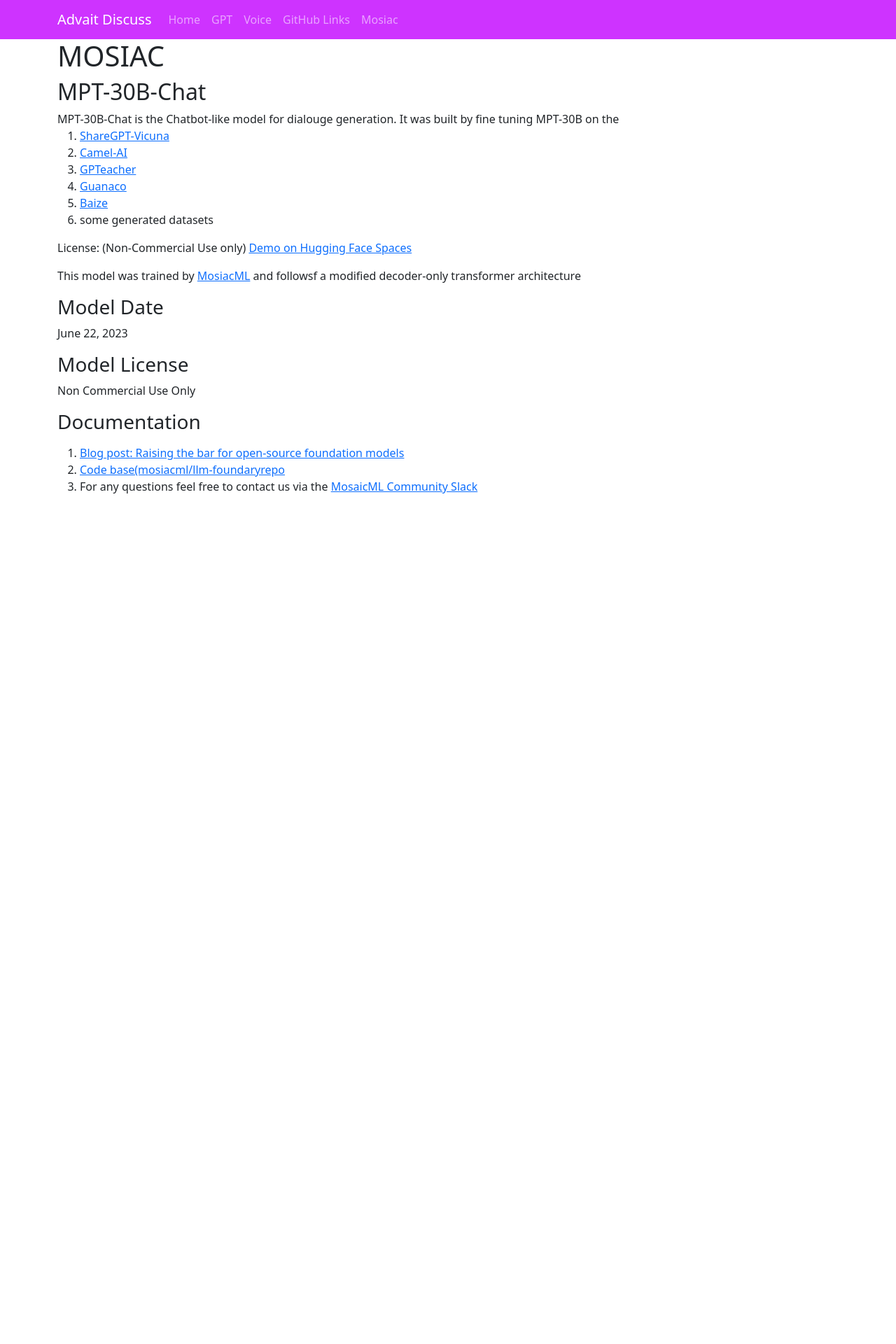
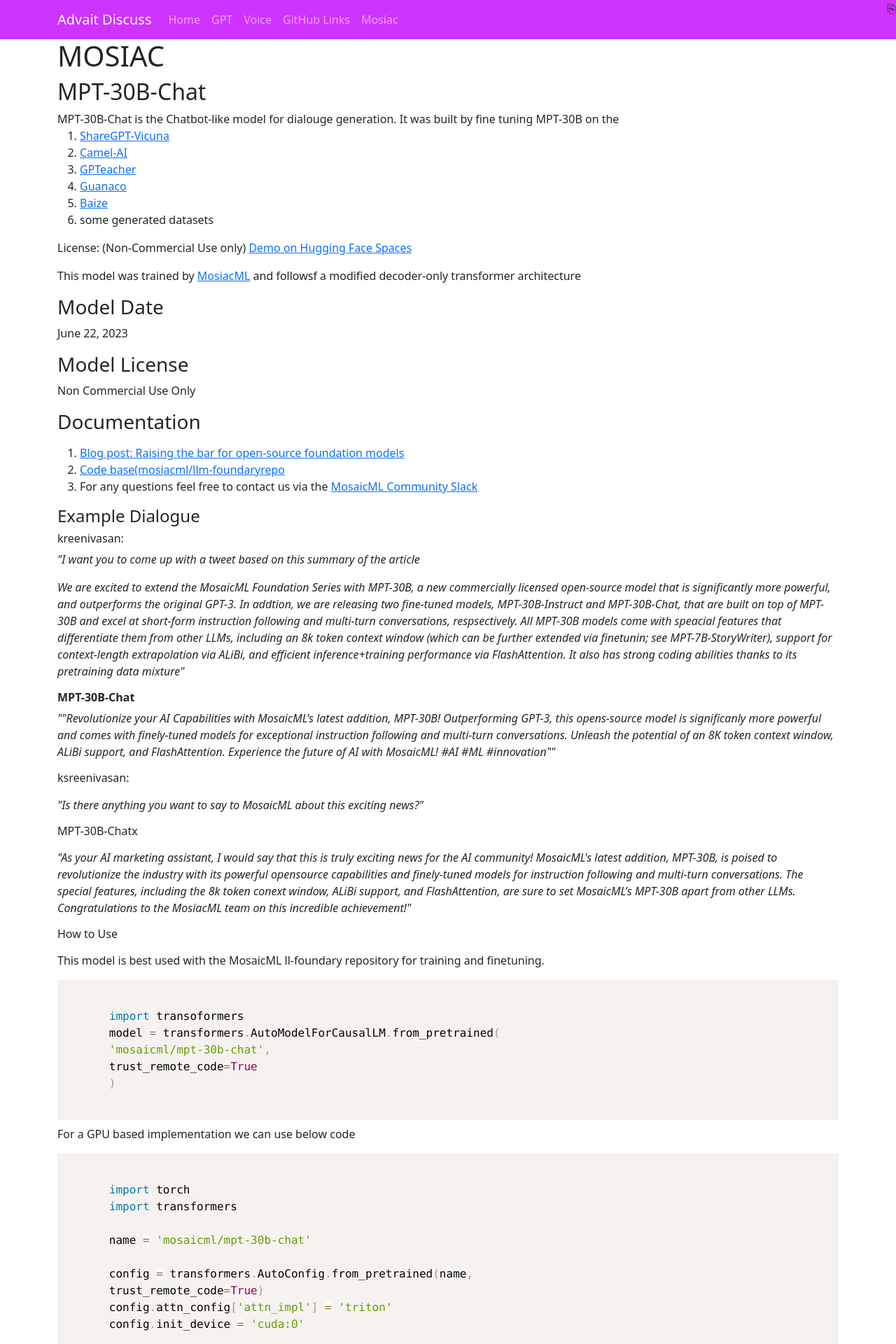
Before and after one commit to viswanath27/advait_chat, a Flask app: page /mosiac in a window 1280 px wide. Shown: the top 1920 px of the page at 70% size. Before the commit the page ends 705 px from the top, so only its background shows below. Run offline with Flask 3, Linux system fonts and the light colour scheme; some web fonts are replaced.

Commit message:
updated the code
updated the code

```diff
--- a/static/css/styles.css
+++ b/static/css/styles.css
@@ -42,6 +42,20 @@
 li a:hover {
     background-color: #111;
 }*/
+
+    .code-container {
+      position: relative;
+      display: inline-block;
+    }
+
+    .copy-icon {
+      position: absolute;
+      top: 0;
+      right: 0;
+      cursor: pointer;
+    }
+
+
 .bg-custom {
     background-color: #CE33FF;
 }
--- a/templates/mosiac.html
+++ b/templates/mosiac.html
@@ -1,3 +1,4 @@
+
 {% extends "layout.html" %}
 
 {% block content %}
@@ -37,7 +38,137 @@
       <li>For any questions feel free to contact us via the <a href="https://mosaicml-community.slack.com/join/shared_invite/zt-1vztur6kg-E9nsEEuo6nF_rPTgB1Br7g#/shared-invite/email">MosaicML Community Slack</a></li>
     </ol>
   </p>
+  <p>
+    <h4>Example Dialogue</h4>
+    <h6>kreenivasan:</h6>
+   <p> <i>"I want you to come up with a tweet based on this summary of the article</i></p>
+  <p><i>We are excited to extend the MosaicML Foundation Series with MPT-30B, a new commercially licensed open-source model that is significantly more powerful, and outperforms the original GPT-3. In addtion, we are releasing two fine-tuned models, MPT-30B-Instruct and MPT-30B-Chat, that are built on top of MPT-30B and excel at short-form instruction following and multi-turn conversations, respsectively. All MPT-30B models come with speacial features that differentiate them from other LLMs, including an 8k token context window (which can be further extended via finetunin; see MPT-7B-StoryWriter), support for context-length extrapolation via ALiBi, and efficient inference+training performance via FlashAttention. It also has strong coding abilities thanks to its pretraining data mixture"</i></p>
+  </p>
+  <p>
+    <h6><b>MPT-30B-Chat</b></h6>
+    <p><i>""Revolutionize your AI Capabilities with MosaicML's latest addition, MPT-30B! Outperforming GPT-3, this opens-source model is significanly more powerful and comes with finely-tuned models for exceptional instruction following and multi-turn conversations. Unleash the potential of an 8K token context window, ALiBi support, and FlashAttention. Experience the future of AI with MosaicML! #AI #ML #innovation""</i></p>
+    </p>
+  <p>
+  <p><h6>ksreenivasan:</h6></p>
+  <p><i>"Is there anything you want to say to MosaicML about this
+      exciting news?"</i></p>
+  <p><h6>MPT-30B-Chatx</h6></p>
+  <p><i>"As your AI marketing assistant, I would say that this is
+  truly exciting news for the AI community! MosaicML's latest
+  addition, MPT-30B, is poised to revolutionize the industry with its
+  powerful opensource capabilities and finely-tuned models for
+  instruction following and multi-turn conversations. The special
+  features, including the 8k token conext window, ALiBi support, and
+  FlashAttention, are sure to set MosaicML's MPT-30B apart from other
+  LLMs. Congratulations to the MosiacML team on this incredible
+  achievement!"</i></p>
+  </p>
+  <p><i></i></p>
 
+  <p><h6>How to Use</h6></p>
+  <p>This model is best used with the MosaicML ll-foundary repository
+    for training and finetuning. </p>
+  <pre class='language-python'><code>
+      import transoformers
+      model = transformers.AutoModelForCausalLM.from_pretrained(
+      'mosaicml/mpt-30b-chat',
+      trust_remote_code=True
+      )
+  </code></pre>
+
+  <p>For a GPU based implementation we can use below code </p>
+  <pre class='language-python'><code>
+      import torch
+      import transformers
+
+      name = 'mosaicml/mpt-30b-chat'
+
+      config = transformers.AutoConfig.from_pretrained(name,
+      trust_remote_code=True)
+      config.attn_config['attn_impl'] = 'triton'
+      config.init_device = 'cuda:0'
+
+      model = transformers.AutoModelForCausalLM.from_pretrained(
+      name,
+      config=config
+      torch_dtype=torch.bfloat16,
+      trust_remote_code=True
+      )
+      </pre></code>
+
+  <p>Supposing if user needs needs to increase the sequence lengths to
+    larger values below is the code</p>
+
+  <pre class='language-python'><code>
+      import transformers
+
+      name = 'moasiacml/mpt-30b-chat'
+
+      config = transformers.AutoConfig.from_pretrained(name,
+      trusted_remote_code=True)
+      config.max_seq_len = 16384
+
+      model = transformers.AutoModelForCausalLM.from_pretrained(
+      name,
+      config=config,
+      trust_remote_code=True
+      )
+  </code></pre>
+  <p>This model was trained with MPT-30B tokenizer which is based on
+  the EleutherAI/gpt-neox-20b toekenizer and inculdes additional
+  padding and eos tokens. <p>
+
+    <pre class='language-python'><code>
+	from transformers import AutoTokenizer
+	tokenizer = AutoTokenizer.from_pretrained('mosaicml/mpt-30b')
+
+	</code></pre>
+
+  <p>This can be used in text generation pipeline
+  </p>
+
+  <pre class='language-python'><code class="code-container" onclick="copyCode(this)">
+      from transformers import pipeline
+
+      with torch.autocast('cuda', dtype=torch.bfloat16):
+          inputs = tokenizer('Here is a recipe for vegan banana
+          bread:\n', return_tensors="pt").to('cuda')
+          outputs = model.generate(**inputs, max_new_tokens=100)
+          print(tokenizer.batch_decode(outputs, skips_special_tokens=True)
+
+      pipe = pipeline('text-generation', model=model,
+      tokenizer=tokenizer, device='cuda:0')
+      with torch.autocast('cuda', dtype=torch.bfloat16):
+          print(
+               pipe('Here is a recipe for vegan banana bread:\n',
+               max_new_tokens=100,
+               do_sample=True,
+               use_cache=True))
+  </code></pre>
+  <span class="copy-icon" title="Copy">&#x2398;</span>
+
+<script>
+    function copyCode(element) {
+      var codeText = element.innerText;
+
+      // Create a temporary textarea element
+      var tempTextarea = document.createElement("textarea");
+      tempTextarea.value = codeText;
+
+      // Append the textarea to the document
+      document.body.appendChild(tempTextarea);
+
+      // Copy the text from the textarea to the clipboard
+      tempTextarea.select();
+      document.execCommand("copy");
+
+      // Remove the temporary textarea
+      document.body.removeChild(tempTextarea);
+
+      // Alert or perform any desired action to indicate successful copy
+      alert("Code copied to clipboard!");
+    }
+  </script>
 
 </div>
 {% endblock%}
```
